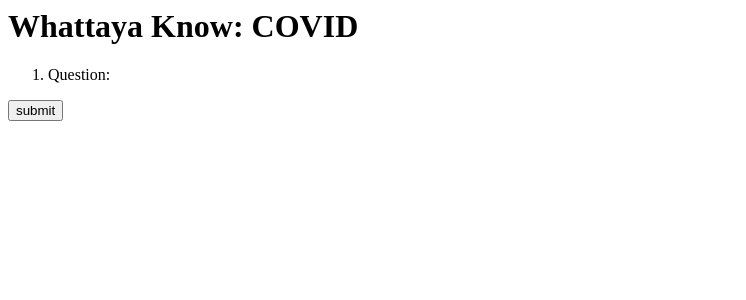
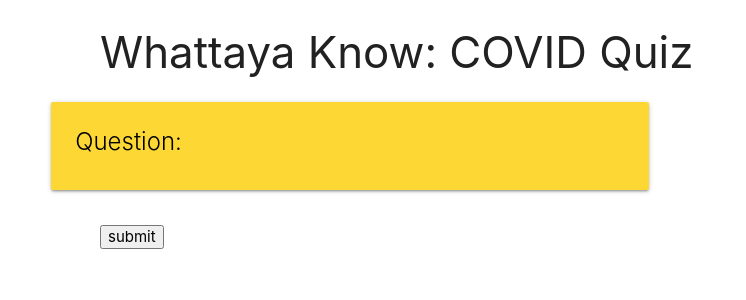
Before and after one commit to swiimii/programming-languages-covid, a Flask app: page /quiz in a window 1280 px wide. Shown: the top 300 px of the page, without its empty margins (0-746 px from the left). Run offline with Flask 2, Linux system fonts and the light colour scheme.

Commit message:
added style for quiz

```diff
--- a/flask-app/templates/quiz.html
+++ b/flask-app/templates/quiz.html
@@ -1,13 +1,38 @@
-<h1>Whattaya Know: COVID</h1>
+<head>
+    <!--Import Google Icon Font-->
+    <link href="https://fonts.googleapis.com/icon?family=Material+Icons" rel="stylesheet">
+    <!--Import materialize.css-->
+    <link type="text/css" rel="stylesheet" href="{{url_for('static', filename='css/materialize.css') }}"  media="screen,projection"/>
+
+    <!--Let browser know website is optimized for mobile-->
+    <meta name="viewport" content="width=device-width, initial-scale=1.0"/>
+  </head>
+<body>
+    <h3 style="margin-left: 100">Whattaya Know: COVID Quiz</h3>
+
     <form action='/quiz' method='POST'>
         <ol>
             {% for i in questions %}
+            <div class="row">
+                <div class="col s12 m6">
+                  <div class="card yellow darken-1">
+                    <div class="card-content black-text">
+                      <span class="card-title">Question: <u>{{i}}</span>
                       <p></p>
-            <li>Question: <u>{{i}}</li>
                       {% for j in answer_options[i] %}
-                <input type='radio' value='{{j}}' name='{{i}}' />{{j}}
+                      <label>
+                        <input class="with-gap" name='{{i}}' type="radio" />
+                        <span>'{{j}}'</span>
+                      </label>
                       {% endfor %}
+                    </div>
+                </div>
+            </div>
+            </div>
             {% endfor %}
     </ol>
-    <input type="submit" value="submit" />
+    <input type="submit" value="submit" style="margin-left: 100"/>
         </form>
+    <!--JavaScript at end of body for optimized loading-->
+    <script type="text/javascript" src="{{url_for('static', filename='js/materialize.js') }}></script>
+  </body>
```
Lines whose indentation alone changed are shown as unchanged.
